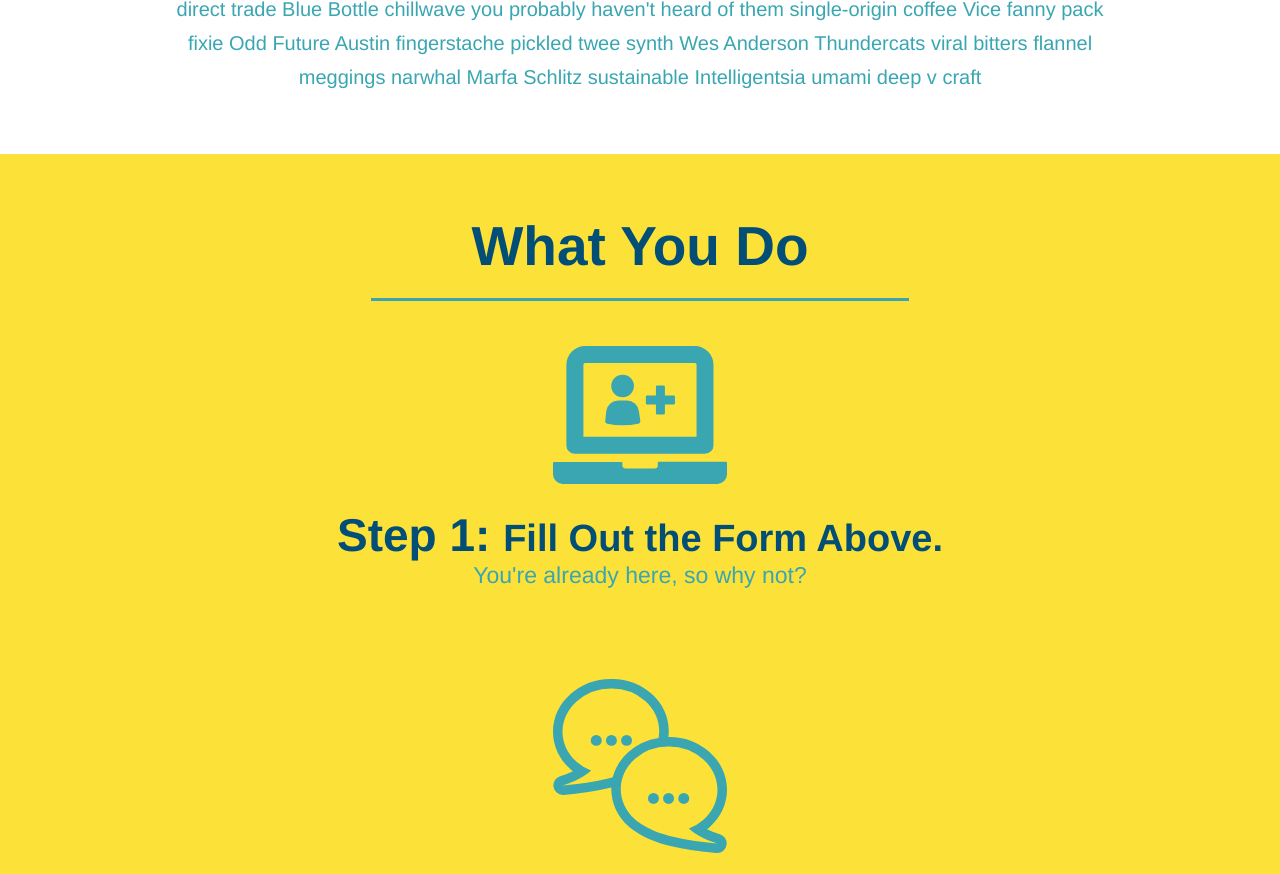
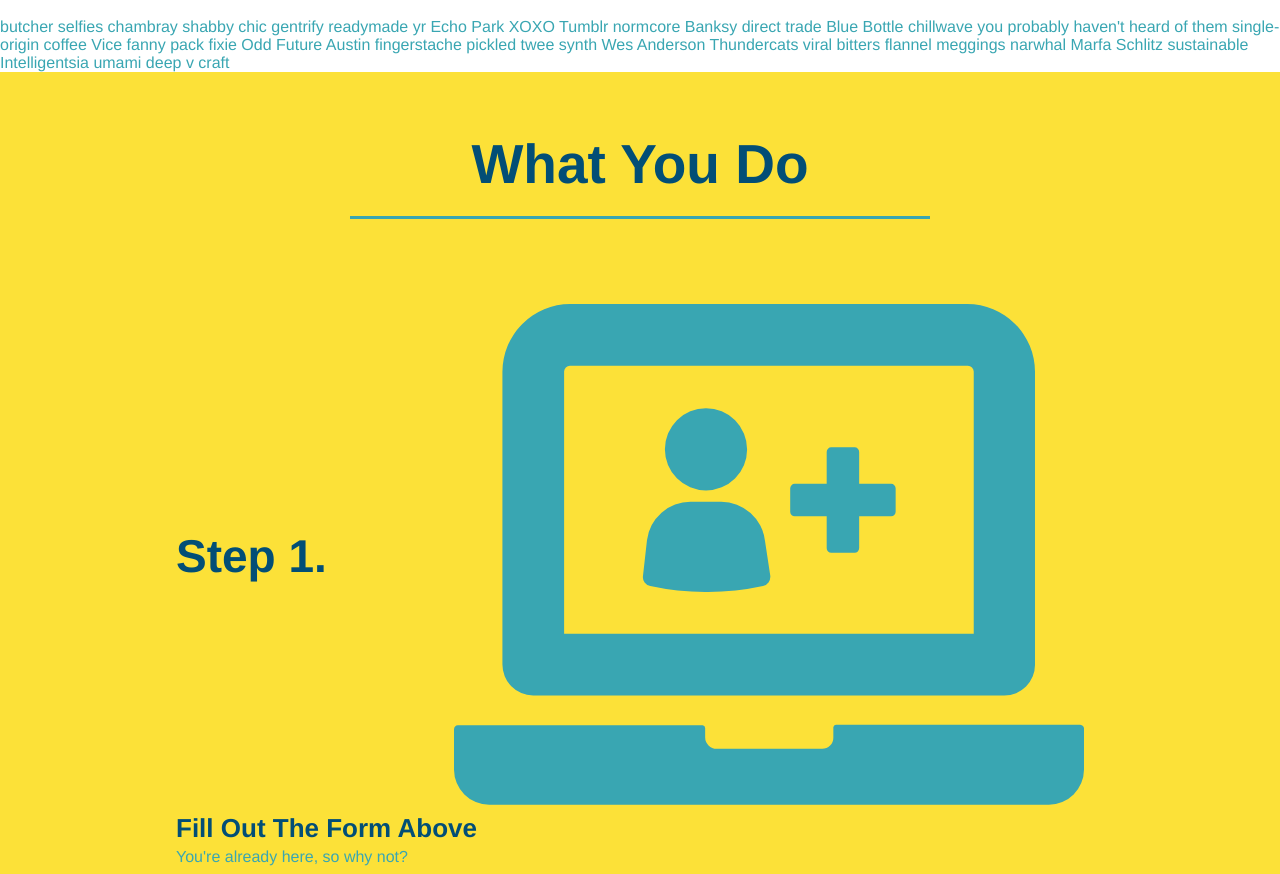
Before and after one commit to amandajorg/run-buddy, a plain HTML site: page index.html in a window 1280 px wide. Shown: the part 942-1816 px from the top of the page. Drawn offline with Linux system fonts and the light colour scheme.

Commit message:
modifications

```diff
--- a/assets/css/style.css
+++ b/assets/css/style.css
@@ -152,10 +152,6 @@ body {
 }
 /* Hero Style End */
 
-.intro {
-  text-align: center;
-}
-
 .intro p {
   line-height: 1.7;
   color: #39a6b2;
@@ -163,44 +159,69 @@ body {
   font-size: 20px;
     /* add this alongside your other declarations */
   margin: 0 auto;
+  text-align: center;
 }
 
 .steps {
-  text-align: center;
+  /* text-align: center; */
   background: #fce138;
 }
 
-.steps div {
-  margin-bottom: 80px;
+.step h3 {
+  color: #024e76;
+  font-size: 46px;
+  flex: 1 30%;
 }
 
-.steps img {
-  width: 15%;
-  margin: 10px 0;
+.step-text h4 {
+  font-size: 26px;
+  line-height: 1.5;
+  color: #024e76;
 }
 
-.steps h3 {
-  color: #024e76;
-  font-size: 46px;
-  margin-top: 10px;
+.step-text-p {
+  color: #39a6b2;
+  font-size: 18px;
 }
 
-.steps p {
-  color: #39a6b2;
-  font-size: 23px;
+.step {
+  margin: 50px auto;
+  padding-bottom: 50px;
+  width: 80%;
+  border-bottom: 1px solid #39a6b2;
+  display: flex;
+  flex-wrap: wrap;
+  align-items: center;
+  justify-content: space-between;
 }
 
-.steps span {
-  font-size: 38px;
+.step-info {
+  flex: 2 70%;
+  display: flex;
+  flex-wrap: wrap;
+  align-items: center;
+}
+
+.step-img {
+  flex: 1 12%;
+  margin-right: 20px;
+}
+
+.step-text {
+  flex: 12;
 }
 
 .section-title {
   font-size: 55px;
   color: #024e76;
-  margin-bottom: 35px;
-  padding: 0 100px 20px 100px;
-  display: inline-block;
+  /* margin-bottom: 35px; */
+  /* padding: 0 100px 20px 100px; */
+  /* display: inline-block; */
   border-bottom: 3px solid;
+  padding-bottom: 20px;
+  text-align: center;
+  margin: 0 auto 35px auto;
+  width: 50%;
 }
 
 .primary-border {
@@ -212,7 +233,7 @@ body {
 }
 
 .trainers {
-  text-align:center;
+  /* text-align:center; */
 }
 
 .trainer {
@@ -257,9 +278,13 @@ body {
   text-align: right;
 }
 
+.flex-row {
+  display:flex;
+}
+
 /* REACH OUT STYLES START */
 .contact {
-  text-align: center;
+  /* text-align: center; */
   background: #024e76;
 }
 
--- a/index.html
+++ b/index.html
@@ -79,24 +79,36 @@
 
          <!-- "what we do" section -->
          <section id="what-we-do" class="intro">
+          <div class="flex-row">
           <h2 class="section-title primary-border">What We Do</h2>
+          </div>
+          </section>
+          <div class="flex-row">
             <p>
               butcher selfies chambray shabby chic gentrify readymade yr Echo Park XOXO Tumblr normcore Banksy
               direct trade Blue Bottle chillwave you probably haven't heard of them single-origin coffee Vice fanny pack
               fixie Odd Future Austin fingerstache pickled twee synth Wes Anderson Thundercats viral bitters flannel meggings
               narwhal Marfa Schlitz sustainable Intelligentsia umami deep v craft
             </p>
+            </div>
          </section>
 
          <!-- "what you do" section -->
          <section id="what-you-do" class="steps">
+          <div class="flex-row">
           <h2 class="section-title secondary-border">What You Do</h2>
-
-            <div>
-              <!-- insert this img element -->
+          </div>
+            <div class="step">
+              <h3>Step 1.</h3>
+              <div class="step-info">
+                <div class="step-img">
                   <img src="./assets/images/step-1.svg" alt="" />
-              <h3>Step 1: <span>Fill Out the Form Above.</span></h3>
+                </div>
+              </div>
+              <div class="step-text">
+                <h4>Fill Out The Form Above</h4>
                 <p>You're already here, so why not?</p>
+              </div>
             </div>
 
           <div>
@@ -120,9 +132,11 @@
 
          <!-- "meet the trainers" section -->
          <section id="your-trainers" class="trainers">
+          <div class="flex-row">
           <h2 class="section-title primary-border">
               Meet The Trainers
             </h2>
+          </div>
 
          <!-- "first trainer bio"-->
             <article class="trainer">
@@ -169,7 +183,9 @@
 
          <!-- "reach out" section-->
       <section id="reach out" class="contact">
+        <div class="flex-row">
         <h2 class="section-title secondary-border">Reach Out</h2>
+        </div>
             <div class="contact-info">
 
               <iframe
```
Lines whose indentation alone changed are shown as unchanged.
